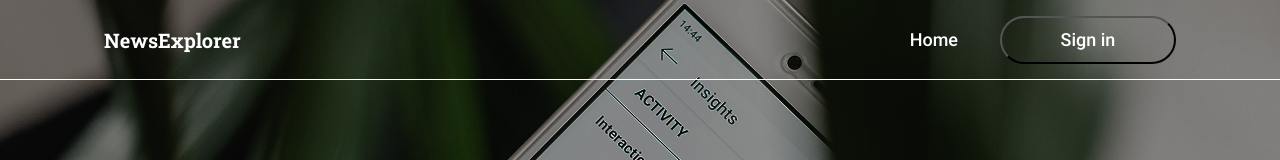
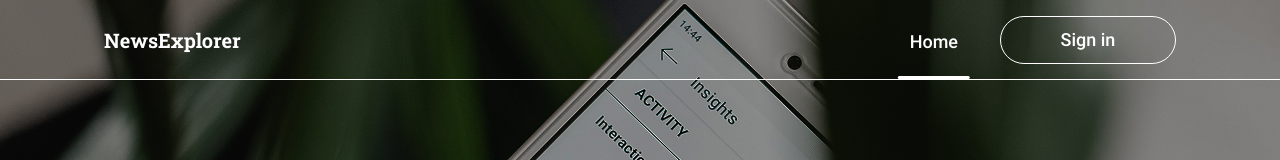
Before and after one commit to dancarlton/news-explorer-frontend, a React (Vite) app: page / in a window 1280 px wide. Shown: the top 160 px of the page. Built offline with nearby package versions, Linux system fonts and the light colour scheme.

Commit message:
fixed header button and changed nav items to NavLink from react router library

```diff
--- a/src/components/Header/Header.css
+++ b/src/components/Header/Header.css
@@ -7,7 +7,7 @@
   height: 80px;
   width: 100vw;
   z-index: 10;
-  border-bottom: .5px solid white;
+  border-bottom: 1px solid white;
   background-color: transparent;
 }
 
@@ -35,6 +35,14 @@
   color: white;
   font-family: 'Roboto';
   font-weight: 500;
+  position: relative;
+  padding-bottom: 25px;
+  text-decoration: none;
+  display: flex;
+  height: 100%;
+  align-items: flex-end;
+  justify-content: center;
+  margin-top: 30px;
 }
 
 .header__signin-button {
@@ -45,7 +53,19 @@
   font-size: 18px;
   line-height: 24px;
   color: white;
-  /* border-color: white; */
+  border: solid 1px white;
   font-family: 'Roboto';
   font-weight: 500;
 }
+
+.header__nav-item.active::after {
+  content: '';
+  position: absolute;
+  bottom: 0px;
+  left: 50%;
+  transform: translateX(-50%);
+  width: 150%;
+  height: 3px;
+  background-color: white;
+  border-radius: 999px;
+}
--- a/src/components/Header/Header.jsx
+++ b/src/components/Header/Header.jsx
@@ -1,6 +1,6 @@
 import { useState } from 'react'
 import './Header.css'
-import { Link } from 'react-router-dom'
+import { Link, NavLink } from 'react-router'
 
 export default function Header() {
   const [isLoggedIn, setIsLoggedIn] = useState(false)
@@ -13,13 +13,38 @@ export default function Header() {
       <nav className='header__nav'>
         {isLoggedIn ? (
           <>
-            <Link className='header__nav-item' to='/'>Home</Link>
-            <Link className='header__nav-item'>Saved Articles</Link>
+            <NavLink to='/'>
+              {({ isActive }) => (
+                <span
+                  className={`header__nav-item${isActive ? ' active' : ''}`}
+                >
+                  Home
+                </span>
+              )}
+            </NavLink>
+
+            <NavLink to='/saved-articles'>
+              {({ isActive }) => (
+                <span
+                  className={`header__nav-item${isActive ? ' active' : ''}`}
+                >
+                  Saved Articles
+                </span>
+              )}
+            </NavLink>
             <button className='header__profile-button'>Profile</button>
           </>
         ) : (
           <>
-            <Link className='header__nav-item' to='/'>Home</Link>
+            <NavLink to='/'>
+              {({ isActive }) => (
+                <span
+                  className={`header__nav-item${isActive ? ' active' : ''}`}
+                >
+                  Home
+                </span>
+              )}
+            </NavLink>
             <button className='header__signin-button'>Sign in</button>
           </>
         )}
```
